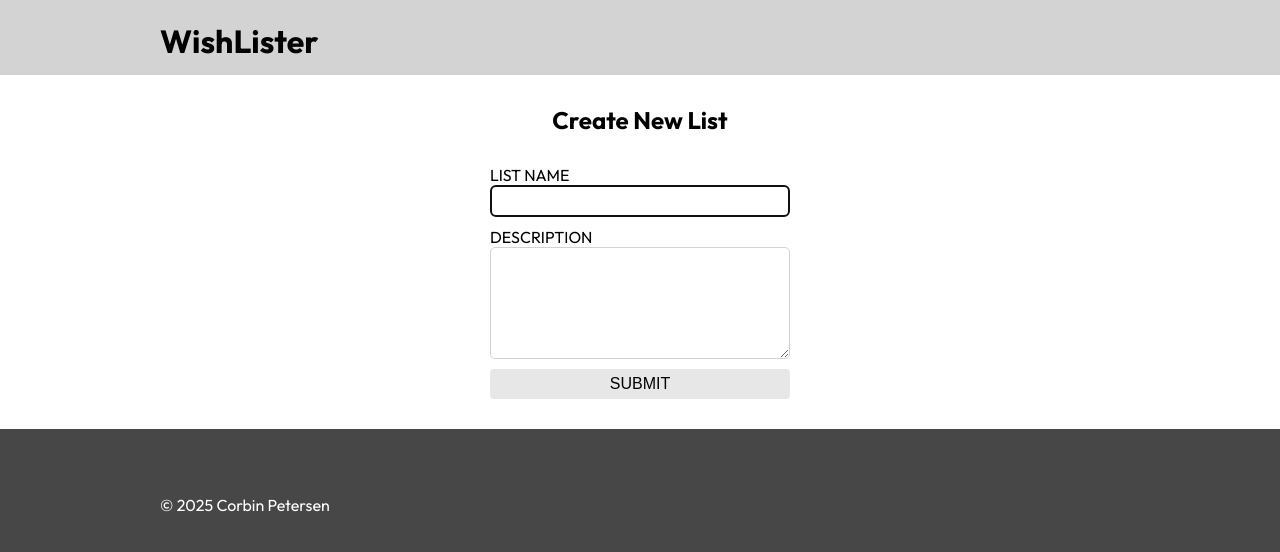
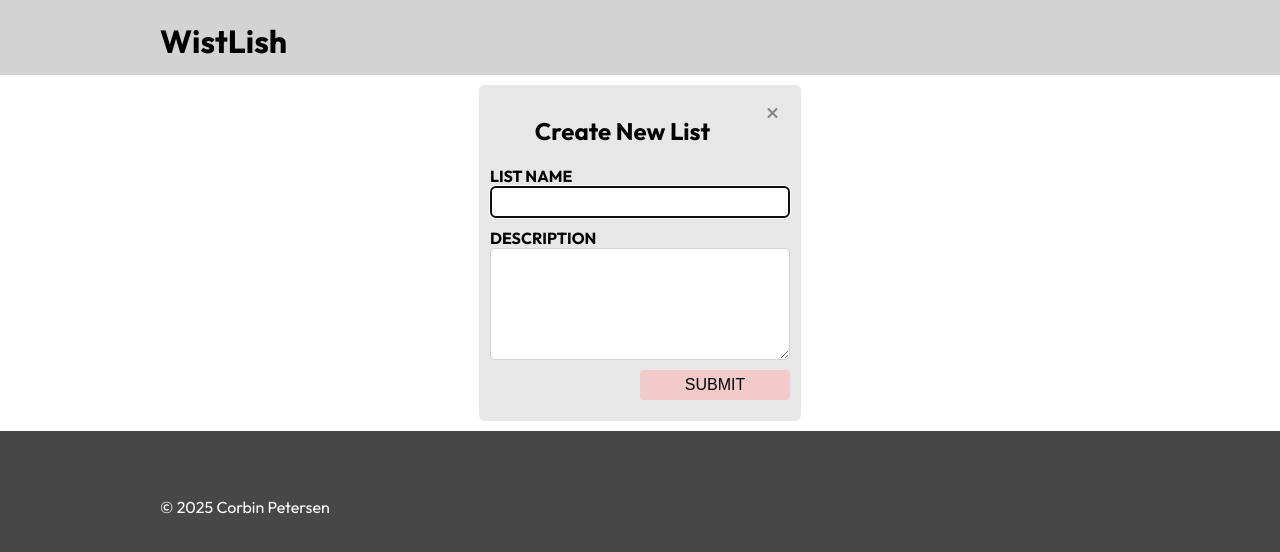
Before and after one commit to Corbin-Petersen/unit-one-final-project-Corbin-P, a React (Vite) app in the folder wishlist-maker/: page /lists/new in a window 1280 px wide. Shown: the top 552 px of the page. Built offline with nearby package versions, Linux system fonts and the light colour scheme.

Commit message:
added addList modal component

```diff
--- a/wishlist-maker/src/components/Header.jsx
+++ b/wishlist-maker/src/components/Header.jsx
@@ -6,7 +6,7 @@ export default function Header( props ) {
     return (
         <header>
             <div id="header-content">
-                <h1>WishLister</h1>
+                <h1>WistLish</h1>
             </div>
             <nav>
                 {/* { isLoggedIn
--- a/wishlist-maker/src/components/Lists.jsx
+++ b/wishlist-maker/src/components/Lists.jsx
@@ -1,5 +1,6 @@
-import React, { useEffect, useState } from "react";
+import React, { useEffect, useRef, useState } from "react";
 import { Link, useParams } from "react-router";
+import NewList from "./NewList";
 import { FontAwesomeIcon } from '@fortawesome/react-fontawesome';
 import { library } from '@fortawesome/fontawesome-svg-core';
 import { fas } from '@fortawesome/free-solid-svg-icons';
@@ -8,7 +9,27 @@ export default function Lists( props ) {
     // pull in params and set variables
     const { userID } = useParams();
     const { data } = props;
+    const newListRef = useRef(0);
     const userInfo = data.find(user => user.userID == userID);
+    const [ isVisible, setIsVisible ] = useState(false);
+
+    // functions to handle modals
+    const handleNewList = () => {
+        !isVisible ? (
+            document.body.style.overflow = "hidden",
+            newListRef.current.style.display = "flex",
+            setTimeout(() => {
+                newListRef.current.style.opacity = "1";
+            }, 1)
+        ) : (
+            newListRef.current.style.opacity = "0",
+            document.body.style.overflow = "visible",
+            setTimeout(() => {
+                newListRef.current.style.display = "none";
+            }, 250)
+        );
+        setIsVisible(!isVisible);
+    }
 
 
     return (
@@ -19,7 +40,7 @@ export default function Lists( props ) {
             <div id="lists-list" className="col">
                 <div id="lists-header" className="row">
                     <h3>YOUR LISTS</h3>
-                    <button id="new-list-btn" className="square" title="new list"><i className="fa-solid fa-plus"></i></button>
+                    <button id="new-list-btn" className="square" title="new list" onClick={handleNewList}><i className="fa-solid fa-plus"></i></button>
                 </div>
                 {userInfo.lists.map(list => (
                     <div key={list.listID} className="list-block row" id={list.listID}>
@@ -35,6 +56,9 @@ export default function Lists( props ) {
                     </div>
                 ))}
             </div>
+            <div className="modal-bg" ref={newListRef}>
+                <NewList data={data} handleNewList={handleNewList} userInfo={userInfo} />
+            </div>
         </div>
     );
 }
--- a/wishlist-maker/src/components/NewList.jsx
+++ b/wishlist-maker/src/components/NewList.jsx
@@ -1,23 +1,43 @@
-import React from "react";
-import { Link, useParams } from "react-router";
+import React, { useState } from "react";
+import { Link, useNavigate, useParams } from "react-router";
 import { userList } from '../shared/userData';
 
-export default function NewList() {
+export default function NewList( props ) {
 
+    // destructure props, set states and variables
+    const { data, handleNewList, userInfo } = props;
+    const [ formData, setFormData ] = useState({
+        listID: "",
+        listName: "",
+        listDesc: "",
+        listItems: []
+    });
+    const navigate = useNavigate();
+
+    // set input handlers
+    const handleChange = (e) => {
+        const { name, value } = e.target;
+        console.log(`Updating ${name}:`, value);
+        setFormData((d) => ({
+            ...d,
+            [name]: value,
+        }));
+    };
 
     return (
-        <div className="component col">
+        <div className="modal make-new">
+            <button className="close square" onClick={handleNewList}><i className="fa-solid fa-xmark"></i></button>
             <div id="new-list-header">
                 <h2>Create New List</h2>
             </div>
             <form name="new-list" id="new-list" className="col">
                 <label>LIST NAME
-                    <input type="text" id="list-name" name="listname" autoFocus/>
+                    <input type="text" id="list-name" name="listName" onChange={handleChange} autoFocus required/>
                 </label>
                 <label>DESCRIPTION
-                    <textarea id="list-info" name="listinfo" rows="5"/>
+                    <textarea id="list-info" name="listDesc" rows="5" onChange={handleChange} required />
                 </label>
-                <button onClick="">SUBMIT</button>
+                <button className="submit-btn" onClick="">SUBMIT</button>
             </form>
         </div>
     );
--- a/wishlist-maker/src/components/ViewList.jsx
+++ b/wishlist-maker/src/components/ViewList.jsx
@@ -12,14 +12,10 @@ export default function ViewList( props ) {
     const newItemModal = useRef(0);
     const [ isVisible, setIsVisible ] = useState(false);
     const [ lastClicked, setLastClicked ] = useState(null);
-    // const [ thisList, setThisList ] = useState(null);
-
     const userInfo = data.find(user => user.userID == userID);
     const userList = userInfo.lists.find(list => list.listID == listID);
     const hasSpace = userList.listItems.length % 3 !== 0;
 
-    // set userList to state variable
-    // setThisList(userList);
 
     // function to total cost of all items
     const listCost = () => {
```
